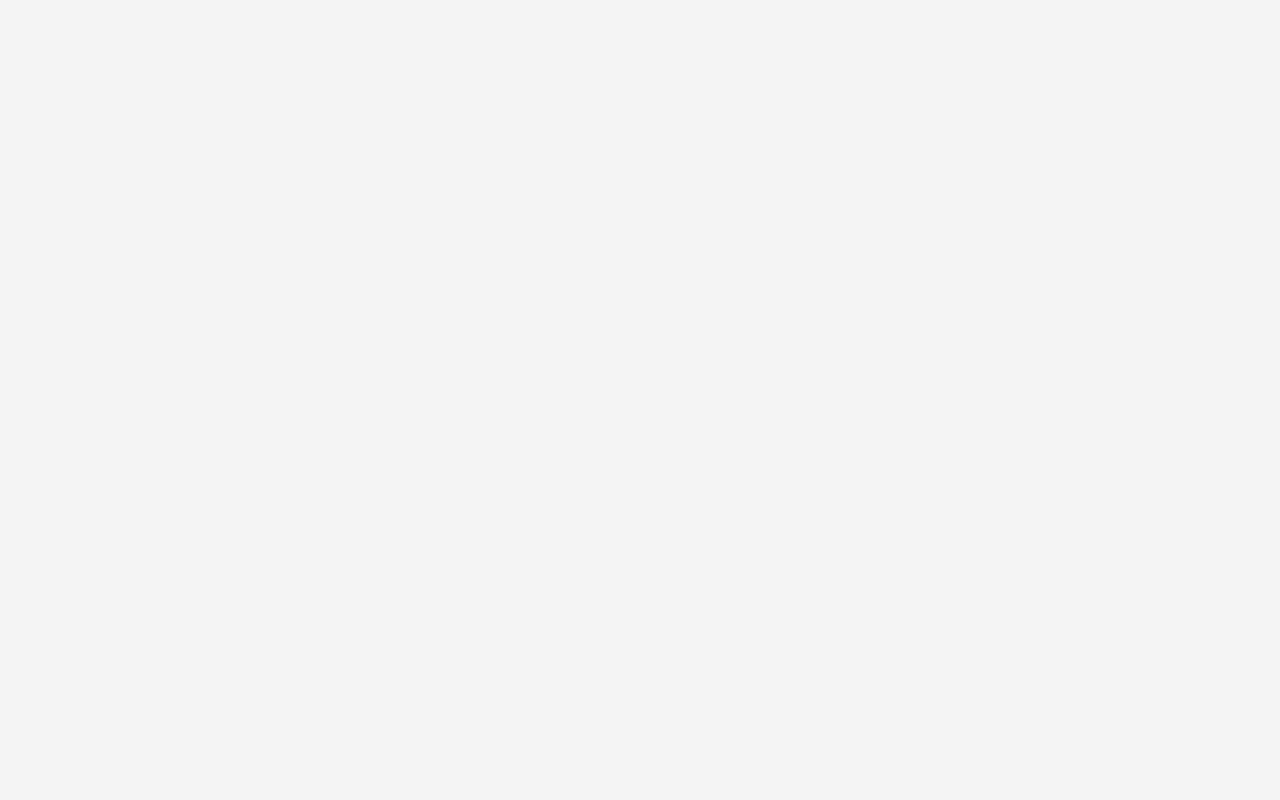
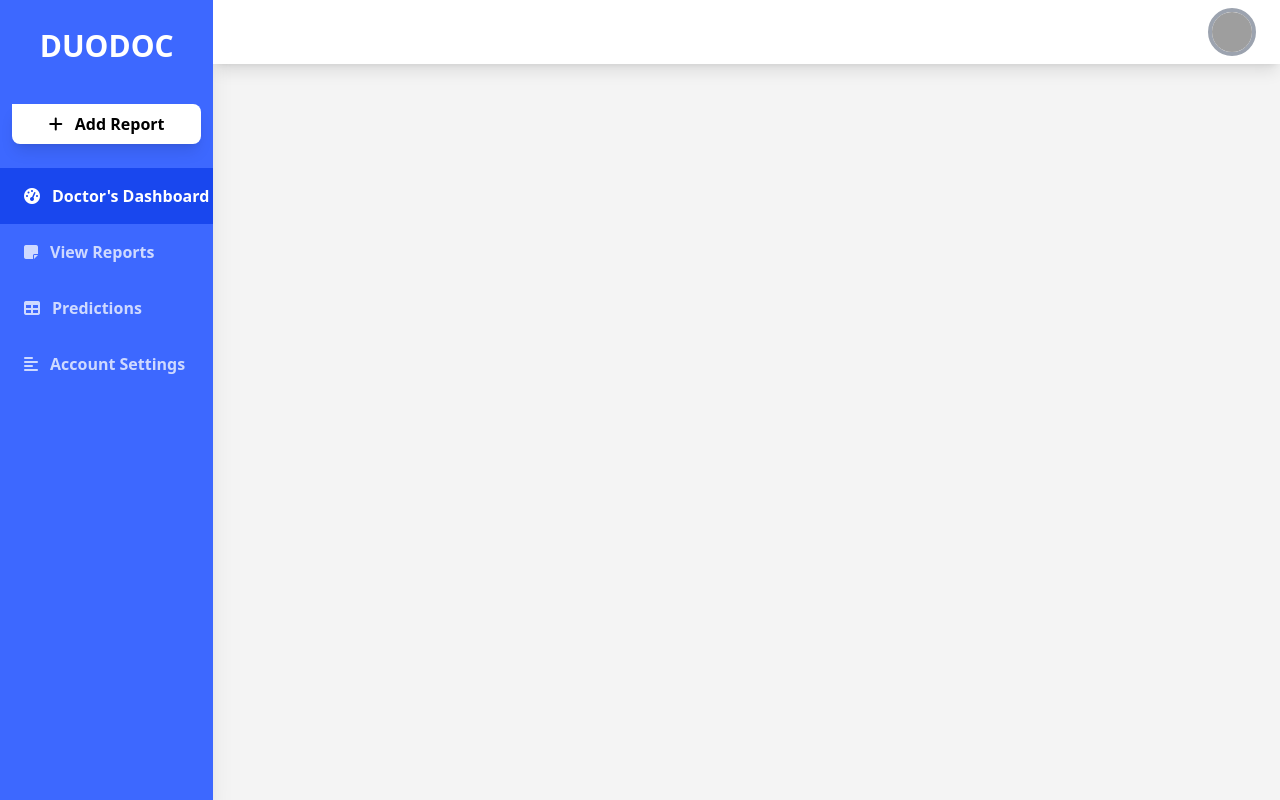
Before and after one commit to NSP909/Asclepius, a React (Create React App) app in the folder frontend/: page /d in a window 1280 px wide. Before the commit this address had no page. Built offline with nearby package versions, Linux system fonts and the light colour scheme; grey boxes are pictures that could not be loaded.

Commit message:
routing in frontend

```diff
--- a/frontend/src/App.js
+++ b/frontend/src/App.js
@@ -1,8 +1,8 @@
 import './App.css';
 import '@fortawesome/fontawesome-free/css/all.min.css';
-import AuthenticationForm from './pages/AuthenticationFrom';
-import CreateAccountForm from './pages/CreateAccountForm';
-import {Link, Routes, Route} from "react-router-dom";
+// import AuthenticationForm from './pages/AuthenticationFrom';
+// import CreateAccountForm from './pages/CreateAccountForm';
+import {Link, Routes, Route, Navigate} from "react-router-dom";
 import DoctorView from './pages/DoctorView';
 import PatientView from './pages/PatientView';
 import { useState } from 'react';
@@ -11,7 +11,8 @@ function App() {
   return (
     <div className="App">
       <Routes>
-        <Route path = "/" element = {<DoctorView/>}/>
+        <Route path="/" element={<Navigate to="/d" />} />
+        <Route path = "/d/*" element = {<DoctorView/>}/>
         <Route path = "/p" element = {<PatientView/>}/>
       </Routes>
       </div>
--- /dev/null
+++ b/frontend/src/pages/DashBoard.js
@@ -0,0 +1,12 @@
+import Header from './components/Header';
+import SendAV from './components/Upload';
+
+const DashBoard = () => {
+    return (
+        <div className="flex flex-col w-full h-screen overflow-y-hidden items-center">
+            <Header/>
+        </div>
+    );
+}
+
+export default DashBoard;
--- a/frontend/src/pages/DoctorView.js
+++ b/frontend/src/pages/DoctorView.js
@@ -1,41 +1,64 @@
-import { Upload } from 'lucide-react';
-import {Link, Routes, Route} from "react-router-dom";
-import React from 'react';
-import AddReport from './AddReport';
+import { Upload } from "lucide-react";
+import { Link, Routes, Route } from "react-router-dom";
+import React from "react";
+import AddReport from "./AddReport";
+import DashBoard from "./DashBoard";
 
 const Main = () => {
-    return(
+  return (
     <div className="flex w-full h-screen overflow-y-hidden">
-            <Sidebar/>
+      <Sidebar />
       {/* this is the upload file page */}
-            <AddReport/>
+      <Routes>
+        <Route path="/add" element={<AddReport />} />
+        <Route path="/" element={<DashBoard />} />
+      </Routes>
     </div>
-    )
-}
+  );
+};
 
 const Sidebar = () => {
   return (
     <aside className="pt-4 bg-sidebar h-screen w-64 hidden sm:block shadow-xl">
       <div className="p-3">
-        <a href="index.html" className="text-white text-3xl font-semibold uppercase hover:text-gray-300">DuoDoc</a>
+        <a
+          href="#"
+          className="text-white text-3xl font-semibold uppercase hover:text-gray-300"
+        >
+          DuoDoc
+        </a>
+        <Link to="/d/add">
           <button className=" mt-10 w-full bg-white cta-btn font-semibold py-2 rounded-br-lg rounded-bl-lg rounded-tr-lg shadow-lg hover:shadow-xl hover:bg-gray-300 flex items-center justify-center">
             <i className="fas fa-plus mr-3"></i> Add Report
           </button>
+        </Link>
       </div>
       <nav className="text-white text-base font-semibold pt-3">
-        <a href="#" className="flex items-center bg-active_nav_link text-white py-4 pl-6 nav-item">
+        <a
+          href="#"
+          className="flex items-center bg-active_nav_link text-white py-4 pl-6 nav-item"
+        >
           <i className="fas fa-tachometer-alt mr-3"></i>
           Doctor's Dashboard
         </a>
-        <a href="blank.html" className="flex items-center text-white opacity-75 hover:opacity-100 py-4 pl-6 nav-item">
+        <a
+          href="blank.html"
+          className="flex items-center text-white opacity-75 hover:opacity-100 py-4 pl-6 nav-item"
+        >
           <i className="fas fa-sticky-note mr-3"></i>
           View Reports
         </a>
-        <a href="tables.html" className="flex items-center text-white opacity-75 hover:opacity-100 py-4 pl-6 nav-item">
+        <a
+          href="tables.html"
+          className="flex items-center text-white opacity-75 hover:opacity-100 py-4 pl-6 nav-item"
+        >
           <i className="fas fa-table mr-3"></i>
           Predictions
         </a>
-        <a href="forms.html" className="flex items-center text-white opacity-75 hover:opacity-100 py-4 pl-6 nav-item">
+        <a
+          href="forms.html"
+          className="flex items-center text-white opacity-75 hover:opacity-100 py-4 pl-6 nav-item"
+        >
           <i className="fas fa-align-left mr-3"></i>
           Account Settings
         </a>
@@ -54,6 +77,6 @@ const Sidebar = () => {
       </a> */}
     </aside>
   );
-}
+};
 
 export default Main;
```
Also changed, not shown: frontend/src/pages/discarded/AuthenticationFrom.js (renamed from frontend/src/pages/AuthenticationFrom.js), frontend/src/pages/discarded/CreateAccountForm.js (renamed from frontend/src/pages/CreateAccountForm.js). Lines whose indentation alone changed are shown as unchanged.
